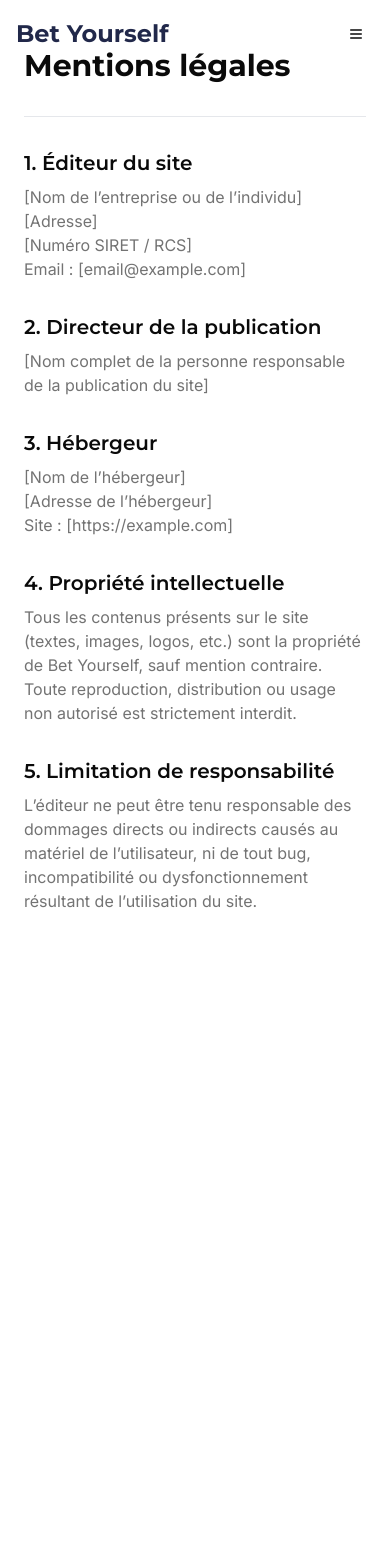
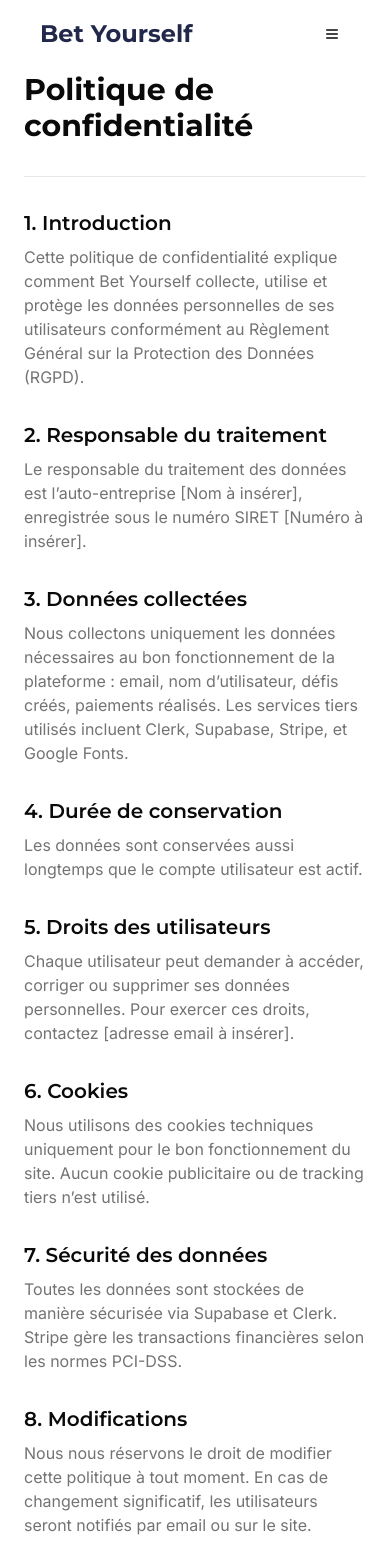
Before and after one commit to BadisKira/defigo, a Next.js app: page /mention-legales in a window 390 px wide. Shown: the top 1568 px of the page. Before the commit the page ends 961 px from the top, so only its background shows below. Built offline with nearby package versions, Linux system fonts and the light colour scheme; no server answers.

Commit message:
fix layout of landing page and do minor changes in legal pages

```diff
--- a/app/(legal)/cgu/page.tsx
+++ b/app/(legal)/cgu/page.tsx
@@ -3,7 +3,7 @@ import { Separator } from "@/components/ui/separator";
 
 export default function CguPage() {
   return (
-    <div className="grid grid-cols-1 md:grid-cols-4 gap-6 px-6 py-12 max-w-7xl mx-auto">
+    <div className="grid grid-cols-1 md:grid-cols-4 gap-6 md:px-16 mt-6 px-6 py-12 w-full  mx-auto">
       <div className="md:col-span-3 space-y-8">
         <h1 className="text-3xl font-bold">Conditions Générales d'Utilisation</h1>
         <Separator />
--- a/app/(legal)/mention-legales/page.tsx
+++ b/app/(legal)/mention-legales/page.tsx
@@ -1,51 +1,67 @@
 import { Card } from "@/components/ui/card";
 import { Separator } from "@/components/ui/separator";
 
-export default function MentionsLegalesPage() {
+export default function PolitiqueConfidentialitePage() {
   return (
-    <div className="grid grid-cols-1 md:grid-cols-4 gap-6 px-6 py-12 max-w-7xl mx-auto">
+    <div className="grid grid-cols-1 md:grid-cols-4 gap-6 md:px-16 mt-6 px-6 py-12 w-full  mx-auto">
       {/* Contenu principal */}
       <div className="md:col-span-3 space-y-8">
-        <h1 className="text-3xl font-bold">Mentions légales</h1>
+        <h1 className="text-3xl font-bold">Politique de confidentialité</h1>
         <Separator />
 
-        <section id="editeur">
-          <h2 className="text-xl font-semibold mb-2">1. Éditeur du site</h2>
+        <section id="introduction">
+          <h2 className="text-xl font-semibold mb-2">1. Introduction</h2>
           <p className="text-muted-foreground">
-            [Nom de l’entreprise ou de l’individu] <br />
-            [Adresse] <br />
-            [Numéro SIRET / RCS] <br />
-            Email : [email@example.com]
+            Cette politique de confidentialité explique comment Bet Yourself collecte, utilise et protège les données personnelles de ses utilisateurs conformément au Règlement Général sur la Protection des Données (RGPD).
           </p>
         </section>
 
-        <section id="publication">
-          <h2 className="text-xl font-semibold mb-2">2. Directeur de la publication</h2>
+        <section id="responsable">
+          <h2 className="text-xl font-semibold mb-2">2. Responsable du traitement</h2>
           <p className="text-muted-foreground">
-            [Nom complet de la personne responsable de la publication du site]
+            Le responsable du traitement des données est l’auto-entreprise [Nom à insérer], enregistrée sous le numéro SIRET [Numéro à insérer].
           </p>
         </section>
 
-        <section id="hebergeur">
-          <h2 className="text-xl font-semibold mb-2">3. Hébergeur</h2>
+        <section id="donnees">
+          <h2 className="text-xl font-semibold mb-2">3. Données collectées</h2>
           <p className="text-muted-foreground">
-            [Nom de l’hébergeur] <br />
-            [Adresse de l’hébergeur] <br />
-            Site : [https://example.com]
+            Nous collectons uniquement les données nécessaires au bon fonctionnement de la plateforme : email, nom d’utilisateur, défis créés, paiements réalisés. Les services tiers utilisés incluent Clerk, Supabase, Stripe, et Google Fonts.
           </p>
         </section>
 
-        <section id="propriete">
-          <h2 className="text-xl font-semibold mb-2">4. Propriété intellectuelle</h2>
+        <section id="duree">
+          <h2 className="text-xl font-semibold mb-2">4. Durée de conservation</h2>
           <p className="text-muted-foreground">
-            Tous les contenus présents sur le site (textes, images, logos, etc.) sont la propriété de Bet Yourself, sauf mention contraire. Toute reproduction, distribution ou usage non autorisé est strictement interdit.
+            Les données sont conservées aussi longtemps que le compte utilisateur est actif.
           </p>
         </section>
 
-        <section id="responsabilite">
-          <h2 className="text-xl font-semibold mb-2">5. Limitation de responsabilité</h2>
+        <section id="droits">
+          <h2 className="text-xl font-semibold mb-2">5. Droits des utilisateurs</h2>
           <p className="text-muted-foreground">
-            L’éditeur ne peut être tenu responsable des dommages directs ou indirects causés au matériel de l’utilisateur, ni de tout bug, incompatibilité ou dysfonctionnement résultant de l’utilisation du site.
+            Chaque utilisateur peut demander à accéder, corriger ou supprimer ses données personnelles. Pour exercer ces droits, contactez [adresse email à insérer].
+          </p>
+        </section>
+
+        <section id="cookies">
+          <h2 className="text-xl font-semibold mb-2">6. Cookies</h2>
+          <p className="text-muted-foreground">
+            Nous utilisons des cookies techniques uniquement pour le bon fonctionnement du site. Aucun cookie publicitaire ou de tracking tiers n’est utilisé.
+          </p>
+        </section>
+
+        <section id="securite">
+          <h2 className="text-xl font-semibold mb-2">7. Sécurité des données</h2>
+          <p className="text-muted-foreground">
+            Toutes les données sont stockées de manière sécurisée via Supabase et Clerk. Stripe gère les transactions financières selon les normes PCI-DSS.
+          </p>
+        </section>
+
+        <section id="modifications">
+          <h2 className="text-xl font-semibold mb-2">8. Modifications</h2>
+          <p className="text-muted-foreground">
+            Nous nous réservons le droit de modifier cette politique à tout moment. En cas de changement significatif, les utilisateurs seront notifiés par email ou sur le site.
           </p>
         </section>
       </div>
@@ -55,11 +71,14 @@ export default function MentionsLegalesPage() {
         <Card className="p-4 space-y-2 text-sm">
           <h3 className="font-semibold text-lg">Sommaire</h3>
           <ul className="space-y-1 text-muted-foreground">
-            <li><a href="#editeur" className="hover:underline">1. Éditeur du site</a></li>
-            <li><a href="#publication" className="hover:underline">2. Directeur de la publication</a></li>
-            <li><a href="#hebergeur" className="hover:underline">3. Hébergeur</a></li>
-            <li><a href="#propriete" className="hover:underline">4. Propriété intellectuelle</a></li>
-            <li><a href="#responsabilite" className="hover:underline">5. Limitation de responsabilité</a></li>
+            <li><a href="#introduction" className="hover:underline">1. Introduction</a></li>
+            <li><a href="#responsable" className="hover:underline">2. Responsable du traitement</a></li>
+            <li><a href="#donnees" className="hover:underline">3. Données collectées</a></li>
+            <li><a href="#duree" className="hover:underline">4. Durée de conservation</a></li>
+            <li><a href="#droits" className="hover:underline">5. Droits des utilisateurs</a></li>
+            <li><a href="#cookies" className="hover:underline">6. Cookies</a></li>
+            <li><a href="#securite" className="hover:underline">7. Sécurité des données</a></li>
+            <li><a href="#modifications" className="hover:underline">8. Modifications</a></li>
           </ul>
         </Card>
       </div>
--- a/app/(legal)/politique/page.tsx
+++ b/app/(legal)/politique/page.tsx
@@ -1,98 +1,87 @@
-// app/(legal)/politique-de-confidentialite/page.tsx
-
-import { ScrollArea } from '@/components/ui/scroll-area'
-import { Separator } from '@/components/ui/separator'
-import { cn } from '@/lib/utils'
-import Link from 'next/link'
+import { Card } from "@/components/ui/card";
+import { Separator } from "@/components/ui/separator";
 
 export default function PolitiqueConfidentialitePage() {
   return (
-    <div className="flex flex-col md:flex-row max-w-6xl mx-auto px-4 py-12 gap-12">
+    <div className="grid grid-cols-1 md:grid-cols-4 gap-6 md:px-16 mt-6 px-6 py-12 w-full  mx-auto">
       {/* Contenu principal */}
-      <div className="md:w-2/3 space-y-6">
+      <div className="md:col-span-3 space-y-8">
         <h1 className="text-3xl font-bold">Politique de confidentialité</h1>
-
-        <p className="text-muted-foreground">
-          Cette politique décrit comment nous collectons, utilisons et protégeons vos données personnelles sur la plateforme Bet Yourself.
-        </p>
-
         <Separator />
 
-        <section id="1">
-          <h2 className="text-xl font-semibold mb-2">1. Données collectées</h2>
-          <p>
-            Lors de l’utilisation de notre service, nous collectons les données suivantes via Clerk et notre backend : email, nom, identifiant unique, détails des défis, montants engagés, durées, et éventuellement des preuves d’accomplissement.
+        <section id="introduction">
+          <h2 className="text-xl font-semibold mb-2">1. Introduction</h2>
+          <p className="text-muted-foreground">
+            Cette politique de confidentialité décrit les engagements de Bet Yourself en matière de protection des données personnelles, conformément au Règlement Général sur la Protection des Données (RGPD).
           </p>
         </section>
 
-        <section id="2">
-          <h2 className="text-xl font-semibold mb-2">2. Base légale du traitement</h2>
-          <p>
-            Le traitement de vos données repose exclusivement sur votre consentement explicite, notamment pour la création de compte, le dépôt d’un défi, ou l’utilisation de vos contenus à des fins d’analyse (si vous cochez la case prévue à cet effet).
+        <section id="responsable">
+          <h2 className="text-xl font-semibold mb-2">2. Responsable du traitement</h2>
+          <p className="text-muted-foreground">
+            Le responsable du traitement est l’auto-entreprise [Nom à insérer], immatriculée sous le numéro SIRET [Numéro à insérer].
           </p>
         </section>
 
-        <section id="3">
-          <h2 className="text-xl font-semibold mb-2">3. Services tiers utilisés</h2>
-          <p>
-            Nous utilisons des prestataires reconnus pour garantir la sécurité de vos données : Clerk (authentification), Supabase (stockage et base de données), Stripe (paiement), Google Fonts (affichage), Mailgun/Sendgrid (emails).
+        <section id="donnees">
+          <h2 className="text-xl font-semibold mb-2">3. Données collectées</h2>
+          <p className="text-muted-foreground">
+            Données collectées : nom, email, identifiant utilisateur, défis créés, montants engagés, données de connexion. Services tiers utilisés : Clerk, Supabase, Stripe, Google Fonts.
           </p>
         </section>
 
-        <section id="4">
+        <section id="duree">
           <h2 className="text-xl font-semibold mb-2">4. Durée de conservation</h2>
-          <p>
-            Les données sont conservées aussi longtemps que votre compte reste actif. En cas de suppression du compte, nous effaçons vos données personnelles de manière sécurisée, sauf obligations légales contraires.
+          <p className="text-muted-foreground">
+            Les données sont conservées aussi longtemps que le compte utilisateur est actif.
           </p>
         </section>
 
-        <section id="5">
-          <h2 className="text-xl font-semibold mb-2">5. Transfert hors UE</h2>
-          <p>
-            Certaines données peuvent transiter par des serveurs situés hors Union Européenne (notamment aux États-Unis). Ces transferts sont encadrés par les clauses contractuelles types de la Commission européenne ou le cadre juridique du Data Privacy Framework.
+        <section id="droits">
+          <h2 className="text-xl font-semibold mb-2">5. Droits des utilisateurs</h2>
+          <p className="text-muted-foreground">
+            Vous pouvez exercer vos droits d’accès, de rectification, de suppression ou d’opposition à tout moment en contactant : [adresse email à insérer].
           </p>
         </section>
 
-        <section id="6">
-          <h2 className="text-xl font-semibold mb-2">6. Vos droits</h2>
-          <p>
-            Vous disposez des droits suivants : accès, rectification, suppression, portabilité. Pour exercer vos droits, vous pouvez nous contacter à l’adresse suivante : [email à compléter].
+        <section id="cookies">
+          <h2 className="text-xl font-semibold mb-2">6. Cookies</h2>
+          <p className="text-muted-foreground">
+            Seuls des cookies fonctionnels sont utilisés pour garantir la bonne utilisation du service. Aucun cookie publicitaire ou de suivi tiers n’est installé.
           </p>
         </section>
 
-        <section id="7">
-          <h2 className="text-xl font-semibold mb-2">7. Cookies & trackers</h2>
-          <p>
-            À ce jour, nous n’utilisons aucun cookie ni outil de traçage tiers sur la plateforme.
+        <section id="securite">
+          <h2 className="text-xl font-semibold mb-2">7. Sécurité des données</h2>
+          <p className="text-muted-foreground">
+            Les données sont hébergées de manière sécurisée chez Supabase et Clerk. Stripe prend en charge les paiements conformément aux normes de sécurité PCI-DSS.
           </p>
         </section>
 
-        <section id="8">
-          <h2 className="text-xl font-semibold mb-2">8. Loi applicable</h2>
-          <p>
-            Cette politique est régie par le droit français. En cas de litige, les tribunaux français seront seuls compétents.
+        <section id="modifications">
+          <h2 className="text-xl font-semibold mb-2">8. Modifications</h2>
+          <p className="text-muted-foreground">
+            Cette politique est susceptible d’être mise à jour. En cas de changement significatif, vous serez notifié via le site ou par email.
           </p>
         </section>
       </div>
 
-      {/* Sommaire sticky */}
-      <aside className="md:w-1/3 sticky top-20 h-fit">
-        <ScrollArea className="p-4 border rounded-md">
-          <nav className="space-y-2 text-sm">
-            <h3 className="font-semibold text-lg mb-2">Sommaire</h3>
-            <ul className="space-y-1">
-              <li><a href="#1" className="text-muted-foreground hover:underline">1. Données collectées</a></li>
-              <li><a href="#2" className="text-muted-foreground hover:underline">2. Base légale</a></li>
-              <li><a href="#3" className="text-muted-foreground hover:underline">3. Services tiers</a></li>
-              <li><a href="#4" className="text-muted-foreground hover:underline">4. Durée de conservation</a></li>
-              <li><a href="#5" className="text-muted-foreground hover:underline">5. Transfert hors UE</a></li>
-              <li><a href="#6" className="text-muted-foreground hover:underline">6. Vos droits</a></li>
-              <li><a href="#7" className="text-muted-foreground hover:underline">7. Cookies & trackers</a></li>
-              <li><a href="#8" className="text-muted-foreground hover:underline">8. Loi applicable</a></li>
-            </ul>
-          </nav>
-        </ScrollArea>
-      </aside>
+      {/* Sommaire */}
+      <div className="hidden md:block sticky top-20 self-start">
+        <Card className="p-4 space-y-2 text-sm">
+          <h3 className="font-semibold text-lg">Sommaire</h3>
+          <ul className="space-y-1 text-muted-foreground">
+            <li><a href="#introduction" className="hover:underline">1. Introduction</a></li>
+            <li><a href="#responsable" className="hover:underline">2. Responsable du traitement</a></li>
+            <li><a href="#donnees" className="hover:underline">3. Données collectées</a></li>
+            <li><a href="#duree" className="hover:underline">4. Durée de conservation</a></li>
+            <li><a href="#droits" className="hover:underline">5. Droits des utilisateurs</a></li>
+            <li><a href="#cookies" className="hover:underline">6. Cookies</a></li>
+            <li><a href="#securite" className="hover:underline">7. Sécurité des données</a></li>
+            <li><a href="#modifications" className="hover:underline">8. Modifications</a></li>
+          </ul>
+        </Card>
+      </div>
     </div>
-  )
+  );
 }
--- a/components/landing/footer.tsx
+++ b/components/landing/footer.tsx
@@ -2,10 +2,10 @@ import Link from "next/link";
 
 export function Footer() {
   return (
-    <footer className="bg-secondary text-white py-12">
+    <footer className="md:px-12 px-6 bg-secondary text-white py-12">
       <div className="container mx-auto px-4">
         <div className="flex flex-col md:flex-row justify-between items-center">
-          <div className="mb-6 md:mb-0">
+          <div className="mb-6 md:mb-0 w-full">
             <h2 className="font-montserrat font-bold text-2xl mb-2">Bet Yourself</h2>
             <p className="text-gray-300 max-w-md">
               Bet Yourself n&apos;est pas un site de jeux d&apos;argent.
@@ -13,7 +13,7 @@ export function Footer() {
             </p>
           </div>
 
-          <div className="flex flex-col md:flex-row space-y-4 md:space-y-0 md:space-x-8">
+          <div className="flex flex-col md:flex-row space-y-4 md:space-y-0 md:space-x-8 w-full">
             <div>
               <h3 className="font-semibold text-lg mb-2">Liens utiles</h3>
               <ul className="space-y-2">
--- a/components/landing/hero-section.tsx
+++ b/components/landing/hero-section.tsx
@@ -5,7 +5,7 @@ import Link from "next/link";
 
 export function HeroSection() {
   return (
-    <section className="relative min-h-screen flex items-center bg-muted overflow-hidden">
+    <section className=" md:px-12 px-6 relative min-h-screen flex items-center bg-muted overflow-hidden">
       <div className="container mx-auto px-4 py-20 md:py-32">
         <div className="grid md:grid-cols-2 gap-12 items-center">
           <div className="text-left relative z-10">
--- a/components/landing/partners-section.tsx
+++ b/components/landing/partners-section.tsx
@@ -35,7 +35,7 @@ const partners = [
 
 export function PartnersSection() {
   return (
-    <section className="py-16 bg-white">
+    <section className=" md:px-12 px-6 py-16 bg-white">
       <div className="container mx-auto px-4">
         <div className="flex  justify-between">
         <h2 className="text-3xl md:text-4xl font-bold text-secondary text-center mb-12">
--- a/components/landing/testimonials-section.tsx
+++ b/components/landing/testimonials-section.tsx
@@ -81,7 +81,7 @@ export function TestimonialsSection() {
   }, [isAnimating]);
 
   return (
-    <section className="py-16 md:py-24 bg-white overflow-hidden">
+    <section className="md:px-12 px-6 py-16 md:py-24 bg-white overflow-hidden">
       <div className="container mx-auto px-4">
         <div className="flex justify-between items-center mb-12">
           <h2 className="text-3xl md:text-4xl font-bold text-secondary">
--- a/components/navbar.tsx
+++ b/components/navbar.tsx
@@ -25,7 +25,7 @@ export function Navbar() {
 
   return (
     <header
-      className={`fixed top-0 left-0 right-0 z-50 transition-all duration-300 ${isScrolled
+      className={`fixed md:px-12 px-6 top-0 left-0 right-0 z-50 transition-all duration-300 ${isScrolled
         ? "bg-white shadow-md py-2"
         : "bg-transparent py-4"
         }`}
```
